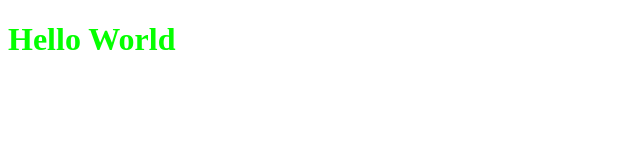
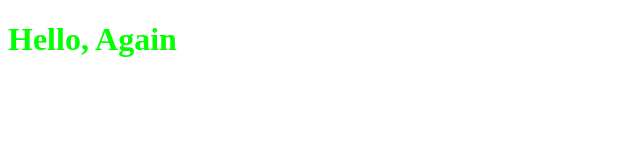
Before and after one commit to Kis3e/LAB3-ITE18, a plain HTML site: page index.html in a window 1280 px wide. Shown: the full height of the page, 0-640 px from the left. Drawn offline with Linux system fonts and the light colour scheme.

Commit message:
first update

```diff
--- a/index.html
+++ b/index.html
@@ -7,6 +7,6 @@
     <title>First Web Page</title>
 </head>
 <body>
-    <h1>Hello World</h1>
+    <h1>Hello, Again</h1>
 </body>
 </html>
```
